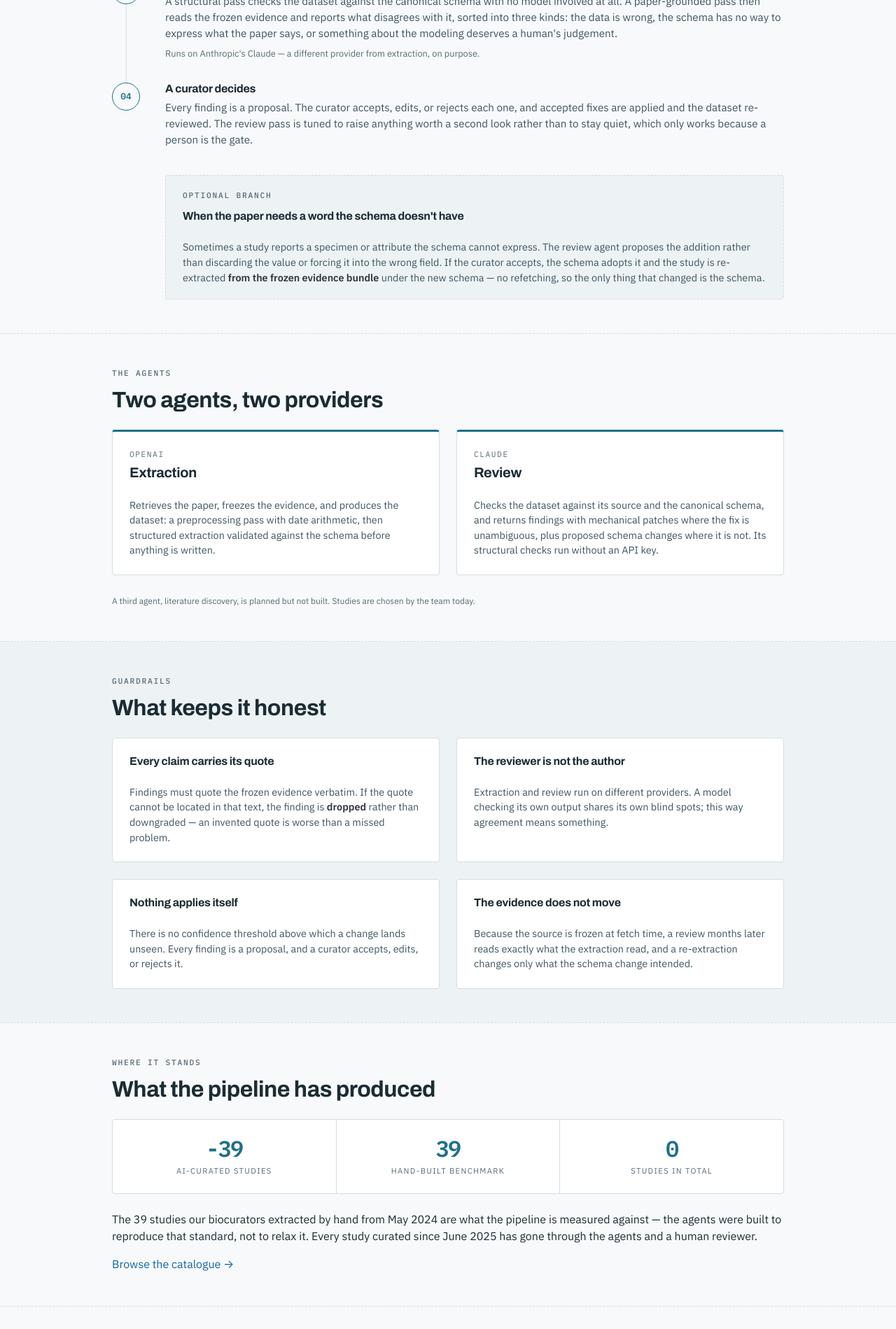
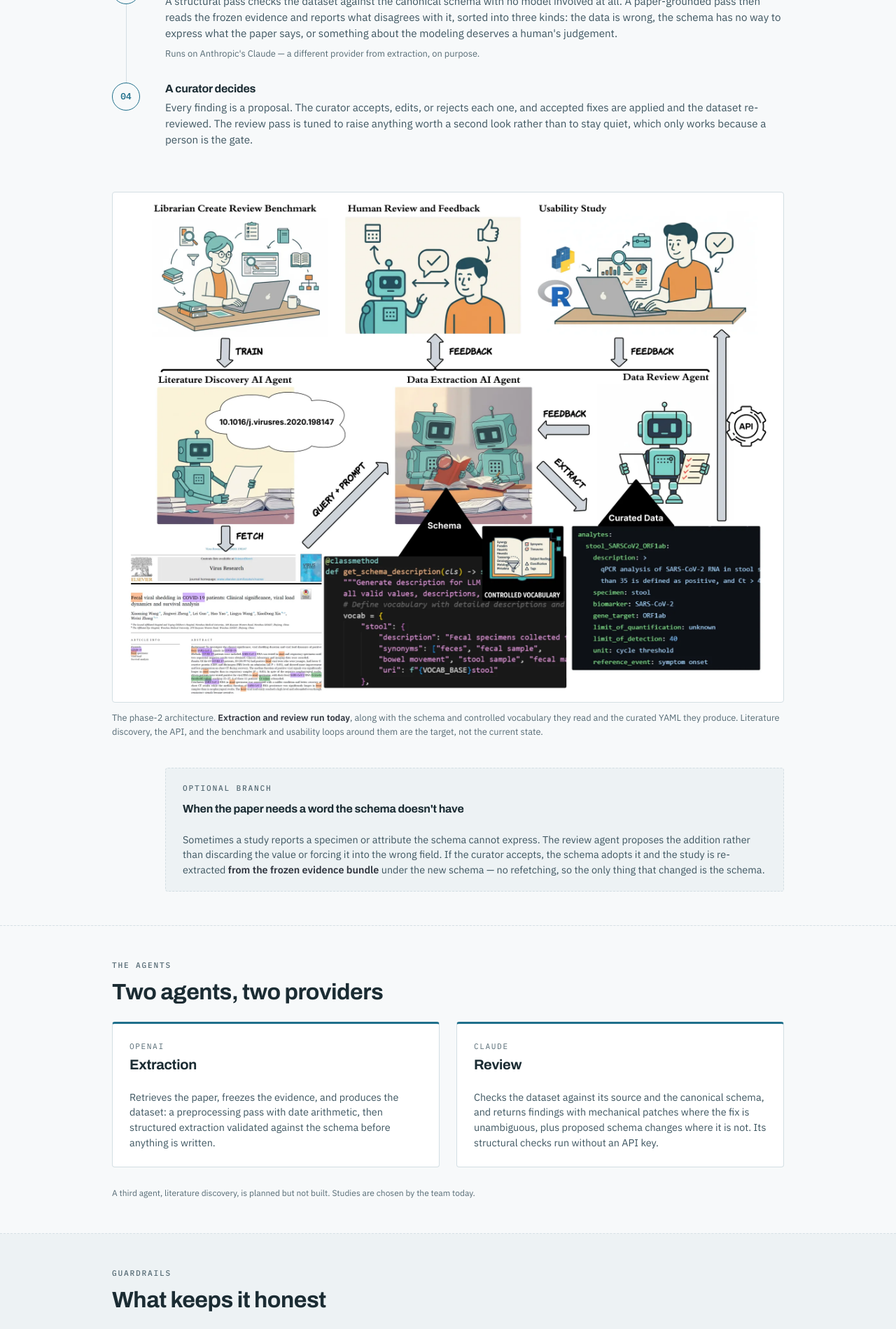
Before and after one commit to shedding-hub/shedding-hub.github.io, a Jekyll site: the page built from curation.html, in a window 1280 px wide. Shown: the part 969-2868 px from the top of the page at 70% size. Built offline with Jekyll 4.4.1, drawn with Linux system fonts in a browser that asks for light colours; nearby versions of some CDN libraries.

Commit message:
Add the phase-2 architecture diagram to the curation page
Andrew's seminar diagram, placed after the four pipeline stages.

Captioned for what it is. The diagram draws literature discovery, the API, and
the benchmark and usability loops as though they run; they do not. The caption
names extraction and review, the schema and vocabulary they read, and the
curated YAML they emit as today's system, and the rest as the target -- so the
page does not re-acquire in a picture the overclaiming its text just shed.

The source is 5734x4318 and 9.6 MB, which cannot go on a page. Resampled to
2000px wide and served as WebP at 238 KB, with a 400 KB JPEG fallback through
<picture>; the PNG at that size was still 1.8 MB. Lazy-loaded, with intrinsic
width and height so it reserves its space instead of shifting the text below it.

The artwork is drawn on a light ground, so its container keeps a white surface
in both themes rather than becoming a glaring rectangle in dark mode.

Co-Authored-By: Claude Opus 5 <noreply@anthropic.com>

```diff
--- a/curation.html
+++ b/curation.html
@@ -101,6 +101,27 @@ title: AI Curation - Shedding Hub
         </div>
       </li>
     </ol>
+
+    {%- comment -%}
+      The diagram is the phase-2 target, not the current pipeline: it draws the
+      discovery agent, the API and the evaluation loops as though they run. The
+      caption says so, and names which boxes are live, so the page does not
+      re-acquire in a picture the overclaiming its text just shed.
+    {%- endcomment -%}
+    <figure class="architecture">
+      <picture>
+        <source srcset="/assets/diagrams/curation-phase2-architecture.webp" type="image/webp">
+        <img src="/assets/diagrams/curation-phase2-architecture.jpg"
+             alt="Pipeline schematic. A literature discovery agent fetches a paper and passes a query and prompt to a data extraction agent, which reads a schema and controlled vocabulary and extracts to a data review agent; the review agent feeds corrections back to extraction and emits curated YAML. Above them, a librarian-built review benchmark trains discovery, and human review and a usability study feed back into extraction and review. An API exposes the curated data."
+             loading="lazy" width="2000" height="1506">
+      </picture>
+      <figcaption>
+        The phase-2 architecture. <strong>Extraction and review run today</strong>, along
+        with the schema and controlled vocabulary they read and the curated YAML they
+        produce. Literature discovery, the API, and the benchmark and usability loops
+        around them are the target, not the current state.
+      </figcaption>
+    </figure>
 
     <div class="branch">
       <span class="eyebrow">Optional branch</span>
@@ -384,6 +405,33 @@ title: AI Curation - Shedding Hub
   color: var(--text-light) !important;
 }
 
+/* The diagram is drawn on a light ground, so it keeps a light surface in dark
+   mode rather than glaring out of the page as a bare white rectangle. */
+.architecture {
+  margin: 2rem 0 2.5rem;
+}
+
+.architecture picture {
+  display: block;
+  padding: 0.75rem;
+  background: #ffffff;
+  border: 1px solid var(--border-color);
+  border-radius: 4px;
+}
+
+.architecture img {
+  display: block;
+  width: 100%;
+  height: auto;
+}
+
+.architecture figcaption {
+  margin-top: 0.75rem;
+  font-size: 0.8rem;
+  line-height: 1.6;
+  color: var(--text-light);
+}
+
 .branch {
   margin-top: 0.5rem;
   margin-left: 4.75rem;
```
Also changed, not shown: assets/diagrams/curation-phase2-architecture.jpg (added), assets/diagrams/curation-phase2-architecture.webp (added).
